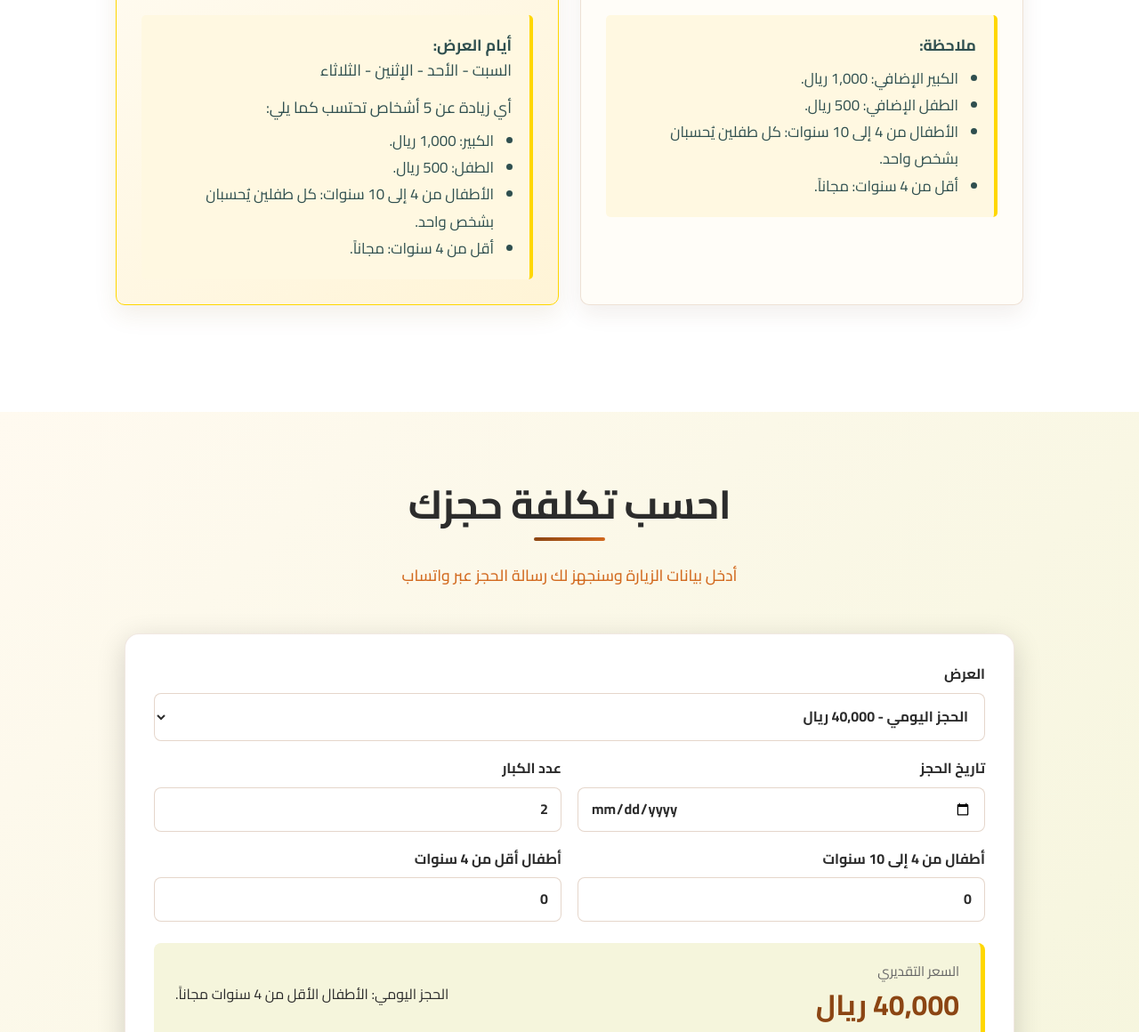
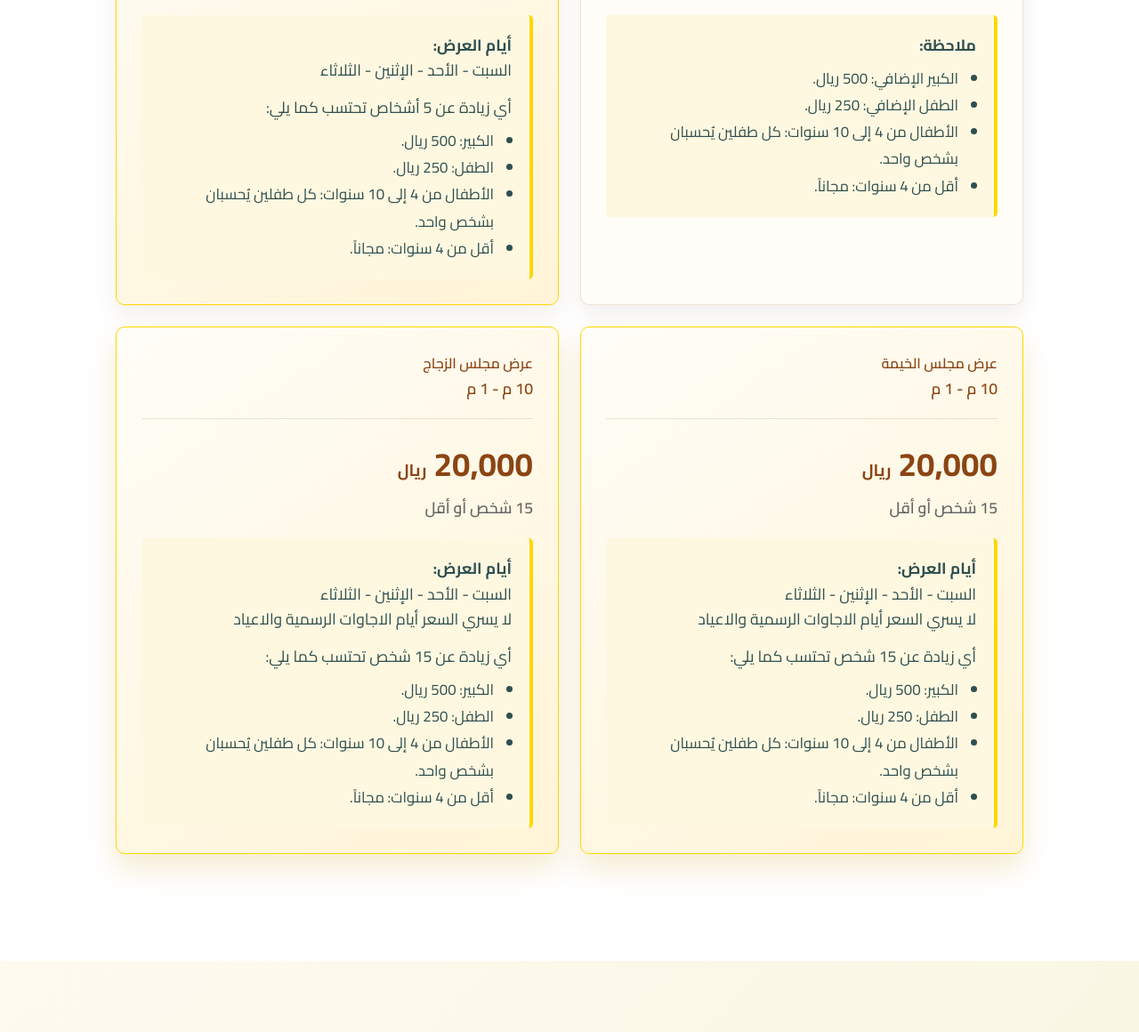
Before and after one commit to OsamaAltairi/Happiness-Chalet, a plain HTML site: page index.html in a window 1280 px wide. Shown: the part 4733-5893 px from the top of the page at 89% size. Drawn offline with Linux system fonts and the light colour scheme.

Commit message:
Update pricing details for additional guests

```diff
--- a/index.html
+++ b/index.html
@@ -257,8 +257,8 @@
                         <div class="price-note">
                             <p><strong>ملاحظة:</strong></p>
                             <ul>
-                                <li>الكبير الإضافي: 1,000 ريال.</li>
-                                <li>الطفل الإضافي: 500 ريال.</li>
+                                <li>الكبير الإضافي: 500 ريال.</li>
+                                <li>الطفل الإضافي: 250 ريال.</li>
                                 <li>الأطفال من 4 إلى 10 سنوات: كل طفلين يُحسبان بشخص واحد.</li>
                                 <li>أقل من 4 سنوات: مجاناً.</li>
                             </ul>
@@ -281,8 +281,56 @@
                             <p>السبت - الأحد - الإثنين - الثلاثاء</p>
                             <p class="offer-extra-title">أي زيادة عن 5 أشخاص تحتسب كما يلي:</p>
                             <ul>
-                                <li>الكبير: 1,000 ريال.</li>
-                                <li>الطفل: 500 ريال.</li>
+                                <li>الكبير: 500 ريال.</li>
+                                <li>الطفل: 250 ريال.</li>
+                                <li>الأطفال من 4 إلى 10 سنوات: كل طفلين يُحسبان بشخص واحد.</li>
+                                <li>أقل من 4 سنوات: مجاناً.</li>
+                            </ul>
+                        </div>
+                    </article>
+
+                    <article class="offer-card offer-card-featured" aria-labelledby="family-offer-title">
+                        <div class="offer-heading">
+                            <span class="offer-number">عرض مجلس الخيمة</span>
+                            <p class="offer-time">10 م - 1 م</p>
+                        </div>
+                        <div class="offer-price">
+                            <strong>20,000</strong>
+                            <span>ريال</span>
+                        </div>
+                        <p class="offer-capacity">15 شخص أو أقل</p>
+                        <div class="price-note">
+                            <p><strong>أيام العرض:</strong></p>
+                            <p>السبت - الأحد - الإثنين - الثلاثاء</p>
+                            <p> لا يسري السعر أيام الاجاوات الرسمية والاعياد </p>
+                            <p class="offer-extra-title">أي زيادة عن 15 شخص تحتسب كما يلي:</p>
+                            <ul>
+                                <li>الكبير: 500 ريال.</li>
+                                <li>الطفل: 250 ريال.</li>
+                                <li>الأطفال من 4 إلى 10 سنوات: كل طفلين يُحسبان بشخص واحد.</li>
+                                <li>أقل من 4 سنوات: مجاناً.</li>
+                            </ul>
+                        </div>
+                    </article>
+
+                    <article class="offer-card offer-card-featured" aria-labelledby="family-offer-title">
+                        <div class="offer-heading">
+                            <span class="offer-number">عرض مجلس الزجاج</span>
+                            <p class="offer-time">10 م - 1 م</p>
+                        </div>
+                        <div class="offer-price">
+                            <strong>20,000</strong>
+                            <span>ريال</span>
+                        </div>
+                        <p class="offer-capacity">15 شخص أو أقل</p>
+                        <div class="price-note">
+                            <p><strong>أيام العرض:</strong></p>
+                            <p>السبت - الأحد - الإثنين - الثلاثاء</p>
+                            <p> لا يسري السعر أيام الاجاوات الرسمية والاعياد </p>
+                            <p class="offer-extra-title">أي زيادة عن 15 شخص تحتسب كما يلي:</p>
+                            <ul>
+                                <li>الكبير: 500 ريال.</li>
+                                <li>الطفل: 250 ريال.</li>
                                 <li>الأطفال من 4 إلى 10 سنوات: كل طفلين يُحسبان بشخص واحد.</li>
                                 <li>أقل من 4 سنوات: مجاناً.</li>
                             </ul>
```
